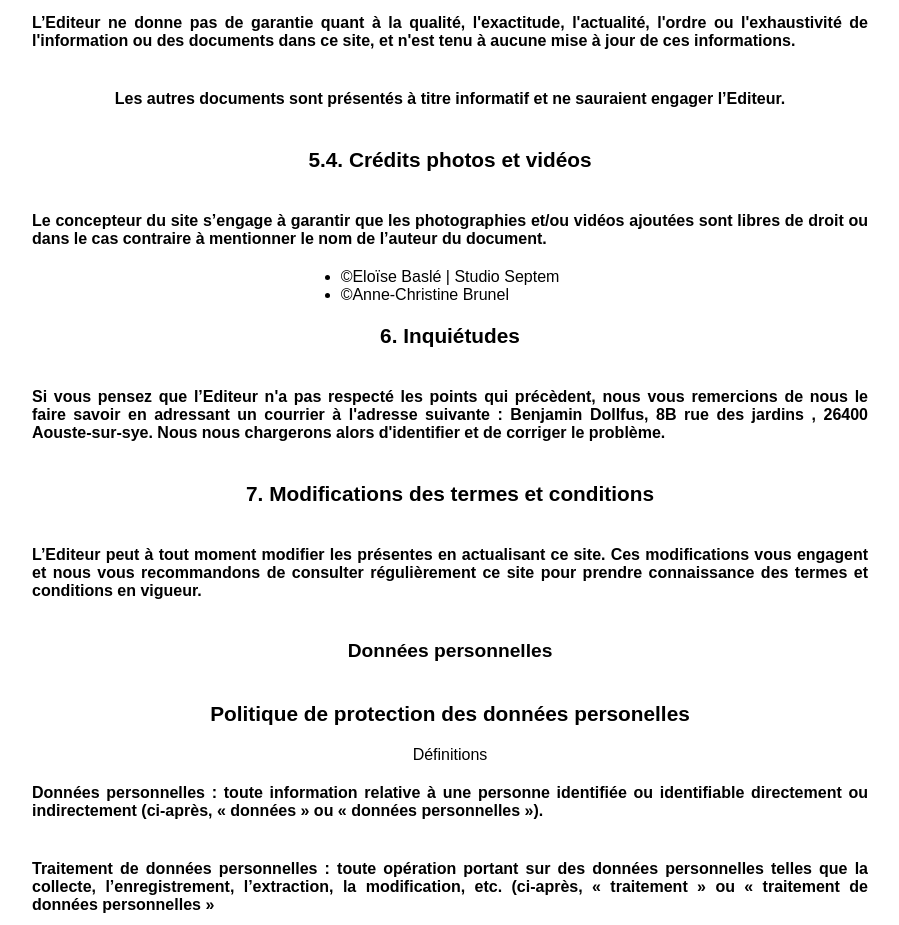
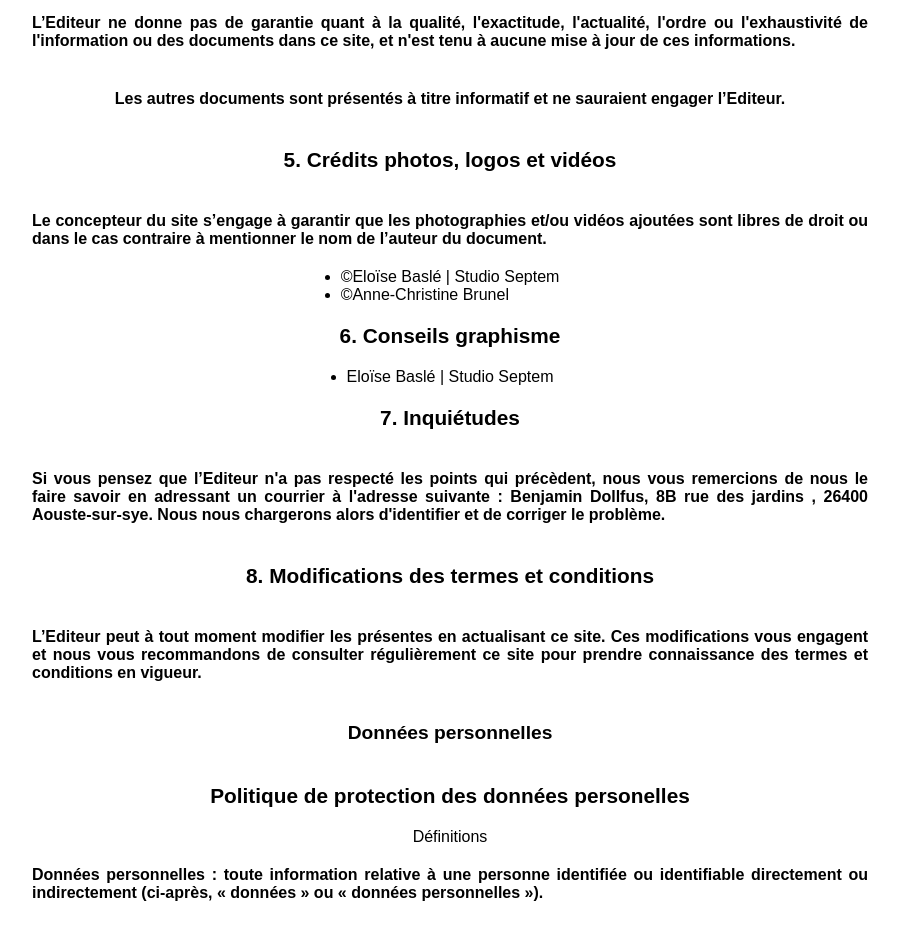
Before and after one commit to Ben43200/brunel-vite, a React (Vite) app: page /mentions-legales in a window 1280 px wide. Shown: the part 1640-2565 px from the top of the page, without its empty margins (190-1089 px from the left). Built offline with nearby package versions, Linux system fonts and the light colour scheme.

Commit message:
ajout graphisme

```diff
--- a/src/pages/mentions/MentionsLegales.jsx
+++ b/src/pages/mentions/MentionsLegales.jsx
@@ -106,7 +106,7 @@ const MentionsLegales = () => {
         Les autres documents sont présentés à titre informatif et ne sauraient
         engager l’Editeur.
       </p>
-      <h3 className="mentions-title">5.4. Crédits photos et vidéos</h3>
+      <h3 className="mentions-title">5. Crédits photos, logos et vidéos</h3>
       <p className="mentions-text">
         Le concepteur du site s’engage à garantir que les photographies et/ou
         vidéos ajoutées sont libres de droit ou dans le cas contraire à
@@ -116,7 +116,11 @@ const MentionsLegales = () => {
         <li>©Eloïse Baslé | Studio Septem</li>
         <li>©Anne-Christine Brunel</li>
       </ul>
-      <h3 className="mentions-title">6. Inquiétudes</h3>
+      <h3 className="mentions-title">6. Conseils graphisme</h3>
+      <ul className="liens-credits">
+        <li>Eloïse Baslé | Studio Septem</li>
+      </ul>
+      <h3 className="mentions-title">7. Inquiétudes</h3>
       <p className="mentions-text">
         Si vous pensez que l’Editeur n'a pas respecté les points qui précèdent,
         nous vous remercions de nous le faire savoir en adressant un courrier à
@@ -125,7 +129,7 @@ const MentionsLegales = () => {
         le problème.
       </p>
       <h3 className="mentions-title">
-        7. Modifications des termes et conditions
+        8. Modifications des termes et conditions
       </h3>
       <p className="mentions-text">
         L’Editeur peut à tout moment modifier les présentes en actualisant ce
```
